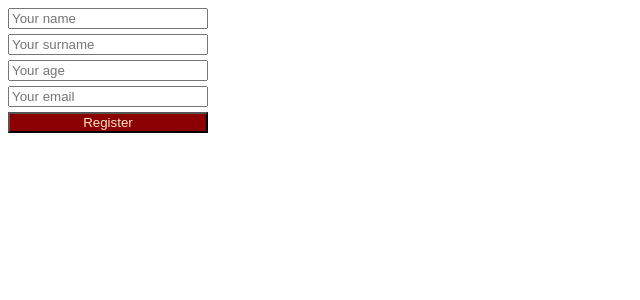
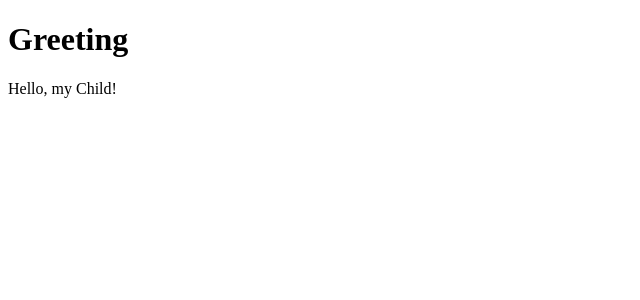
Before and after one commit to Soifka/09.12.2022-cra, a React (Create React App) app: page / in a window 1280 px wide. Shown: the top 300 px of the page, without its empty margins (0-640 px from the left). Built offline with nearby package versions, Linux system fonts and the light colour scheme.

Commit message:
Prop children

```diff
--- a/src/components/App.js
+++ b/src/components/App.js
@@ -7,19 +7,21 @@
 //import SignInForm from "./SignInForm";
 //import UsersFilter from "./UsersFilter/UsersFilter";
 // import HelloParent from "./HelloForm/HelloParent";
-import MyUsers from "./RegistrationForm/MyUsers";
+//import MyUsers from "./RegistrationForm/MyUsers";
+import List from "./List";
 
 function App() {
     return (
-    //   <AlohaDashboard />
+      // <AlohaDashboard />
       // <ToDoList />
-    //   <Scene />
-    //   <CounterPage />
+      // <Scene />
+      // <CounterPage />
       // <UserList />
-        // <SignInForm />
-        // <UsersFilter />
+      // <SignInForm />
+      // <UsersFilter />
       // <HelloParent />
-      <MyUsers />
+      // <MyUsers />
+      <List />
     )
 }
 
--- /dev/null
+++ b/src/components/List/Child.js
@@ -0,0 +1,11 @@
+import React from 'react';
+
+const Child = (props) => {
+    return (
+        <>
+        {props.children}
+        </>
+    );
+}
+
+export default Child;
--- /dev/null
+++ b/src/components/List/index.js
@@ -0,0 +1,15 @@
+import React, { Component } from 'react';
+import Child from './Child';
+
+class List extends Component {
+    render() {
+        return (
+           <Child>
+            <h1>Greeting</h1>
+            <p>Hello, my Child!</p>
+           </Child>
+        );
+    }
+}
+
+export default List;
```
